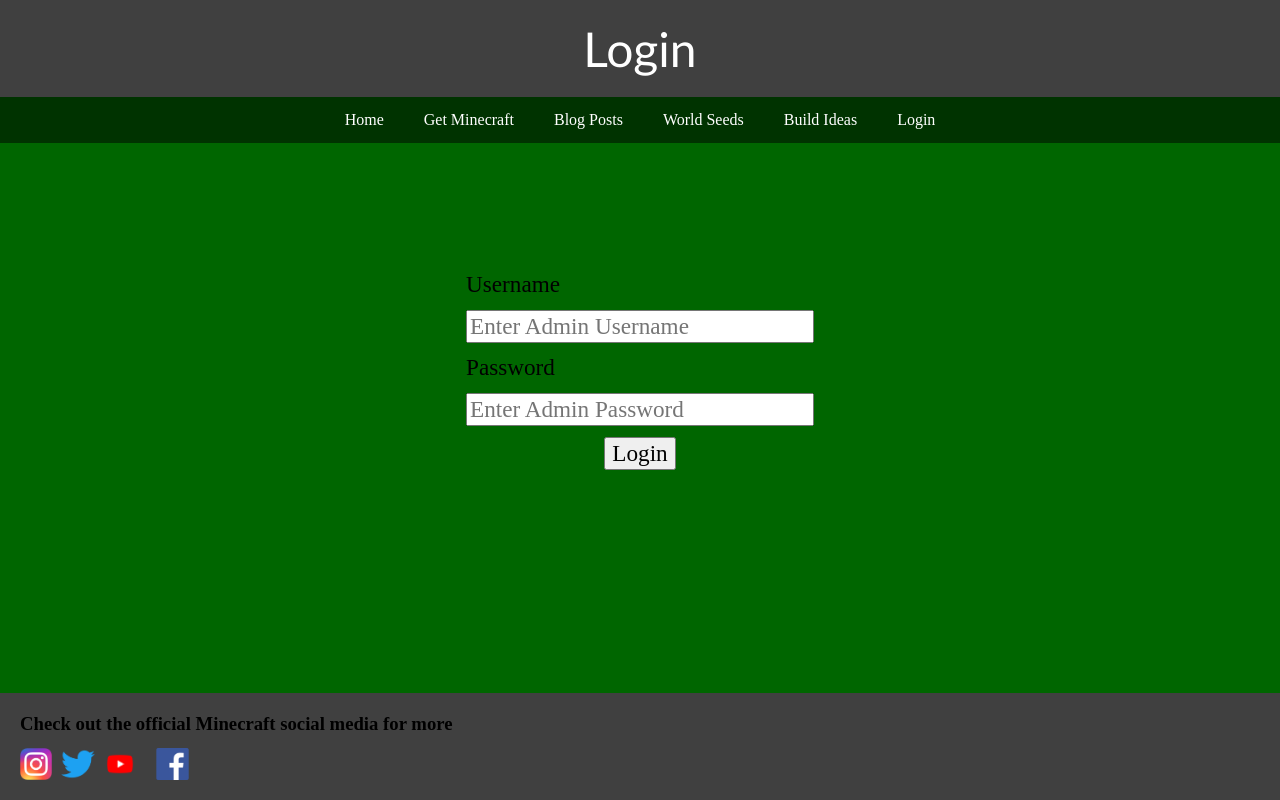
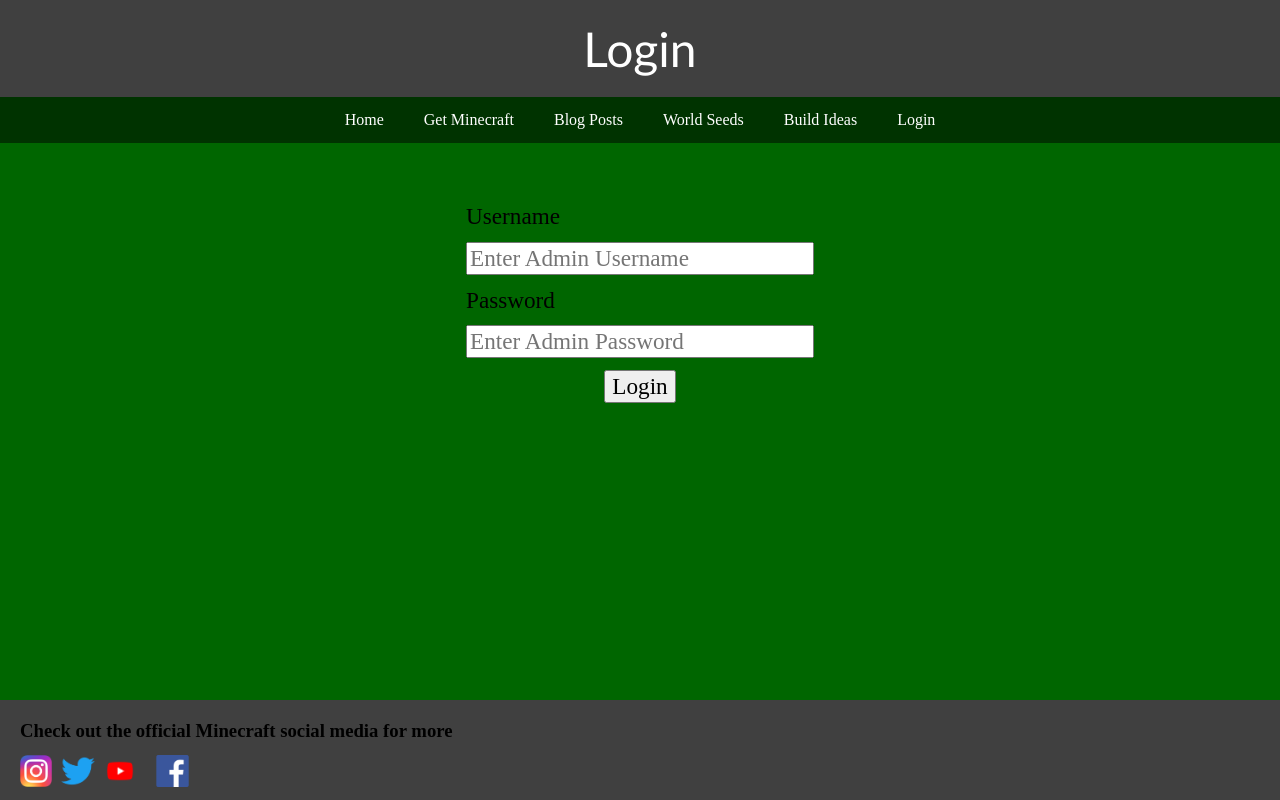
Before and after one commit to andrewdoepke/CSP2, a Flask app: page /adminlogin in a window 1280 px wide. Run offline with Flask 2, Linux system fonts and the light colour scheme.

```diff
--- a/static/css/admin.css
+++ b/static/css/admin.css
@@ -18,6 +18,6 @@
 }
 
 .login-container {
-    margin-top: 10%;
+    margin-top: 4%;
     margin-bottom: 10%;
 }
--- a/static/css/global.css
+++ b/static/css/global.css
@@ -64,7 +64,8 @@
 }
 
 .main {
-	margin: 0;
+   padding:10px;
+   padding-bottom:100px;
 }
 
 /* ------------------------------------------------------------------------ */
@@ -110,28 +111,26 @@
 
 /* ------------------------------------------------------------------------ */
 
-html{
+html, body{
     height: 100%;
     margin:0;
     padding:0;
 }
 
 body {
-    margin: 0;
-    padding: 0;
-    height: 100%;
     background-color: #006600;
 }
 
-#contain {
+#contain{
    min-height:100%;
    position:relative;
 }
 
 .footer {
-    position: absolute;
+    position:absolute;
     bottom:0;
     width:100%;
+    height:100px;
 	display: flex;
 	flex-direction: row;
 	background-color: #404040;
--- a/templates/build-ideas.html
+++ b/templates/build-ideas.html
@@ -80,5 +80,6 @@
                     </div>
                 </div>
             </div>
+			<a href="#to-top"><h3 class="to-top">Back to Top</h3></a>
 		</div>
 {% endblock %}
--- a/templates/homepage.html
+++ b/templates/homepage.html
@@ -46,5 +46,6 @@
 				</div>
 			</div>
 			<p id = "-new-feature-title" align="center">New Characters</p>
+			<a href="#to-top"><h3 class="to-top">Back to Top</h3></a>
 		</div>
 {% endblock %}
--- a/templates/template.html
+++ b/templates/template.html
@@ -7,9 +7,8 @@
 		{% block localcss %} {% endblock %}
 	</head>
 	<body>
+		<div id="contain">
 
-
-	<div id="contain">
 			<a name="to-top"></a>
 			<div class="stickysticky">
 		<!-- Banner at Head of Webpage -->
@@ -37,7 +36,6 @@
 					<a href="https://www.facebook.com/minecraft/" target="_blank"><img alt="Facebook logo" src="{{url_for('static', filename='images/facebook-logo.png')}}" class = "social-media-links"></a>
 				</div>
 			</div>
-
 		</div>
     </body>
 </html>
```
Lines whose indentation alone changed are shown as unchanged.
